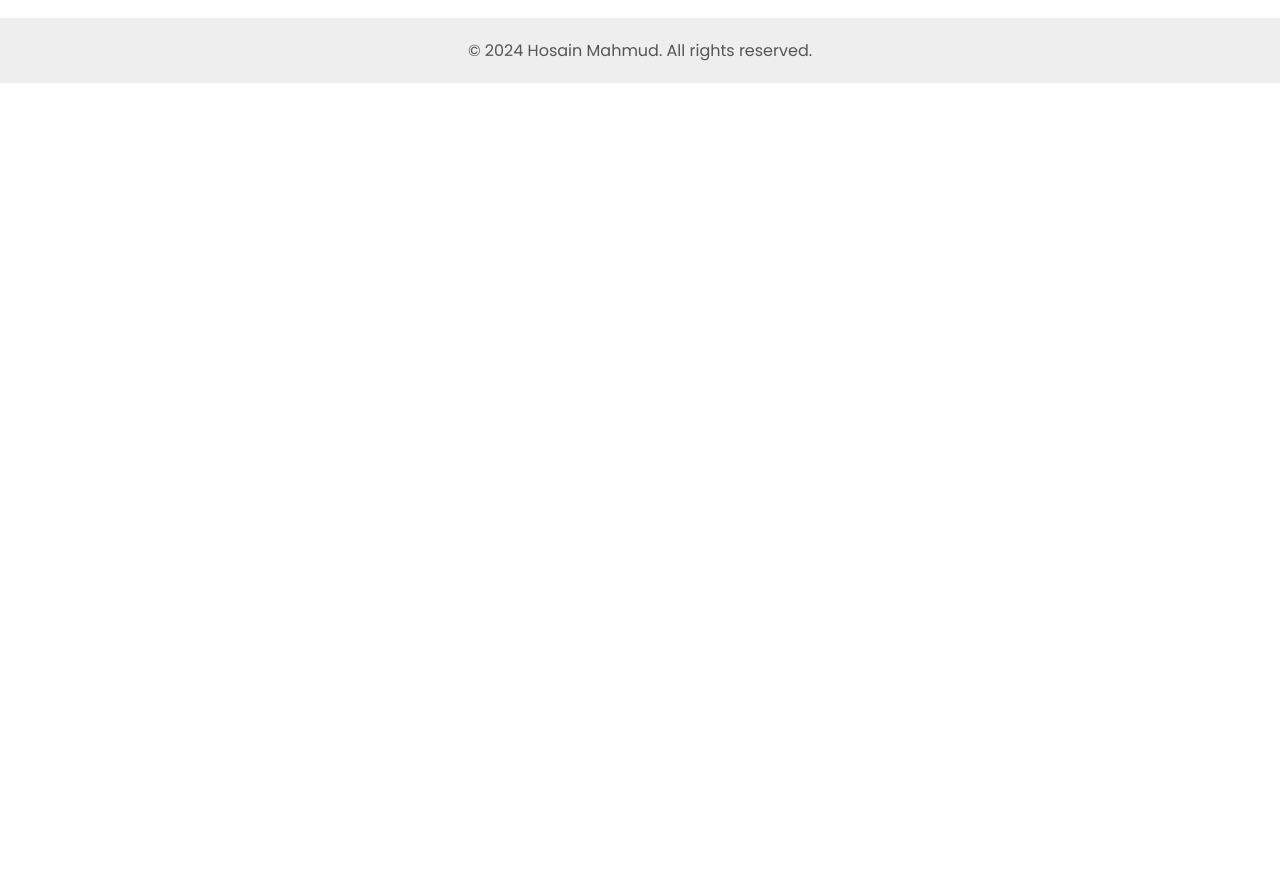
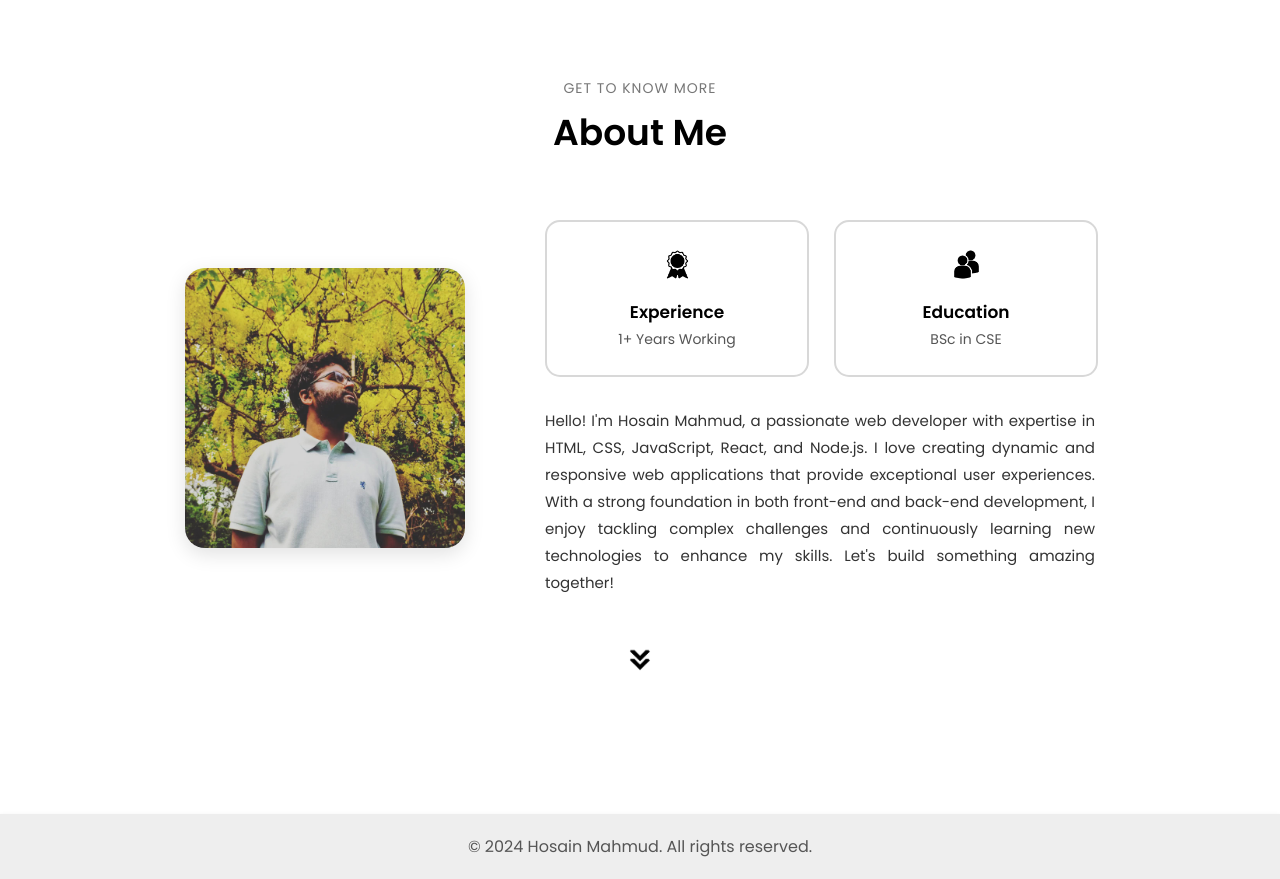
Before and after one commit to Hosain199/hosain199.github.io, a plain HTML site: page index.html in a window 1280 px wide. Shown: the part 729-1608 px from the top of the page. Before the commit the page ends 812 px from the top, so only its background shows below. Drawn offline with nearby package versions, Linux system fonts and the light colour scheme; a web font is replaced by a local one.

Commit message:
about page added

```diff
--- a/index.html
+++ b/index.html
@@ -1,5 +1,6 @@
 <!DOCTYPE html>
 <html lang="en">
+
 <head>
     <meta charset="UTF-8">
     <meta name="viewport" content="width=device-width, initial-scale=1.0">
@@ -8,6 +9,7 @@
     <link rel="stylesheet" href="mediaqueries.css">
 
 </head>
+
 <body>
     <nav id="desktopNav">
         <div class="logo">Hosain Mahmud</div>
@@ -26,7 +28,7 @@
     <nav id="hamburgerNav">
         <div class="logo">Hosain Mahmud</div>
         <div class="hamburgerMenu">
-            <div class ="hamburgerIcon" onclick="toggleMenu()">
+            <div class="hamburgerIcon" onclick="toggleMenu()">
                 <span></span>
                 <span></span>
                 <span></span>
@@ -52,12 +54,10 @@
             </h1>
         </div>
         <div class="btnContainer">
-        <button
-            class="btn btnCv" onclick="window.open('./assets/HosainResume.pdf')">
+            <button class="btn btnCv" onclick="window.open('./assets/HosainResume.pdf')">
                 Download CV
             </button>
-        <button
-        class="btn btnContact" onclick="location.href='#contact'">
+            <button class="btn btnContact" onclick="location.href='#contact'">
                 Contact Me
             </button>
         </div>
@@ -72,6 +72,45 @@
 
         </div>
     </section>
+    <section id="about">
+        <p class="sectionTextp1">Get to know more</p>
+        <h1 class="title">About Me</h1>
+        <div class="sectionAboutContainer">
+            <div class="aboutPicContainer">
+                <img src="./assets/aboutpic.jpg" alt="About me picture" class="aboutPic">
+
+            </div>
+            <div class="aboutdetailsContainer">
+                <div class="aboutContainer">
+                    <div class="detailsContainer">
+                        <img src="./assets/experience.png" alt="experience icon" class="detailsIcon">
+                        <h3 class="detailsTitle">Experience</h3>
+                        <p class="detailsText">1+ Years Working</p>
+                    </div>
+                    <div class="detailsContainer">
+                        <img src="./assets/education.png" alt="education icon" class="detailsIcon">
+                        <h3 class="detailsTitle">Education</h3>
+                        <p class="detailsText">BSc in CSE</p>
+
+
+                    </div>
+
+                </div>
+                <div class="aboutDescription">
+                    <p>Hello! I'm Hosain Mahmud, a passionate web developer with expertise in HTML, CSS, JavaScript,
+                        React, and Node.js. I love creating dynamic and responsive web applications that provide
+                        exceptional user experiences. With a strong foundation in both front-end and back-end
+                        development, I enjoy tackling complex challenges and continuously learning new technologies to
+                        enhance my skills. Let's build something amazing together!</p>
+
+                </div>
+
+            </div>
+        </div>
+        <img src="./assets/arrow.png" alt="arrow icon" class ="arrowIcon"
+        onclick="location.href='./#experience'">
+
+    </section>
     <footer id="footer">
         <p>© 2024 Hosain Mahmud. All rights reserved.</p>
 
@@ -81,4 +120,5 @@
     <script src="index.js"></script>
     <script src="https://unpkg.com/typed.js@2.1.0/dist/typed.umd.js"></script>
 </body>
+
 </html>
--- a/mediaqueries.css
+++ b/mediaqueries.css
@@ -36,6 +36,29 @@
   margin-top: 10px;
 }
 
+ .sectionAboutContainer {
+    flex-direction: column;
+    text-align: center;
+  }
+
+  .aboutdetailsContainer {
+    align-items: center;
+    text-align: center;
+  }
+
+  .aboutPic {
+    width: 220px;
+    height: 220px;
+  }
+  .aboutContainer {
+    flex-wrap: wrap;
+  }
+
+  .detailsContainer {
+    flex: 1 1 100%;
+  }
+
+
   #footer {
     margin: 0;
     padding: 16px;
--- a/style.css
+++ b/style.css
@@ -266,6 +266,141 @@ section #profile {
 
 }
 
+/* ABOUT SECTION */
+#about {
+  display: flex;
+  flex-direction: column;
+  align-items: center;
+  text-align: center;
+  padding: 100px 10%;
+  background-color: #fff;
+  color: #000;
+  font-family: "Poppins", sans-serif;
+}
+
+/* Subheading + Title */
+.sectionTextp1 {
+  font-size: 14px;
+  text-transform: uppercase;
+  color: #777;
+  letter-spacing: 1px;
+  margin-bottom: 6px;
+}
+
+.title {
+  font-size: 36px;
+  font-weight: 700;
+  margin-bottom: 60px;
+}
+
+/* Main container for photo + details */
+.sectionAboutContainer {
+  display: flex;
+  justify-content: center;
+  align-items: center;
+  gap: 80px;
+  flex-wrap: wrap;
+}
+
+/* Left side image */
+.aboutPicContainer {
+  flex: 1;
+  display: flex;
+  justify-content: center;
+  min-width: 280px;
+}
+
+.aboutPic {
+  width: 280px;
+  height: 280px;
+  object-fit: cover;
+  border-radius: 20px;
+  box-shadow: 0 6px 20px rgba(0, 0, 0, 0.12);
+}
+
+.aboutPic:hover {
+  box-shadow: 0 10px 30px rgba(0, 0, 0, 0.2);
+  transform: scale(1.05);
+  transition: all 0.3s ease;
+  opacity: 0.9;
+}
+
+/* Right side (cards + description) */
+.aboutdetailsContainer {
+  flex: 1;
+  display: flex;
+  flex-direction: column;
+  align-items: flex-start;
+  gap: 30px;
+  max-width: 550px;
+  text-align: justify;
+}
+
+.aboutContainer {
+  display: flex;
+  justify-content: center;
+  align-items: stretch;
+  gap: 25px;
+  flex-wrap: nowrap; /* prevents stacking */ /* keep nice centered layout */
+}
+
+.detailsContainer {
+  flex: 1;
+  min-width: 220px;
+  border: 2px solid #d8d8d8;
+  border-radius: 15px;
+  padding: 25px 20px;
+  background-color: #fff;
+  text-align: center;
+  transition: all 0.3s ease;
+}
+
+.detailsContainer:hover {
+  border-color: #000;
+  transform: translateY(-5px);
+  box-shadow: 0 6px 15px rgba(0, 0, 0, 0.08);
+}
+
+
+
+.detailsIcon {
+  width: 35px;
+  height: 35px;
+  margin-bottom: 10px;
+}
+
+.detailsTitle {
+  font-size: 17px;
+  font-weight: 600;
+  margin-bottom: 4px;
+}
+
+.detailsText {
+  font-size: 14px;
+  color: #555;
+}
+
+/* Description paragraph */
+.aboutDescription p {
+  font-size: 15px;
+  line-height: 1.8;
+  color: #333;
+}
+
+/* Arrow icon */
+.arrowIcon {
+  width: 28px;
+  margin-top: 50px;
+  cursor: pointer;
+  transition: transform 0.3s ease;
+}
+
+.arrowIcon:hover {
+  transform: translateY(5px);
+}
+
+
+
 #footer {
     text-align: center;
     padding: 20px;
```
Also changed, not shown: assets/aboutpic.jpg (added). Lines whose indentation alone changed are shown as unchanged.
